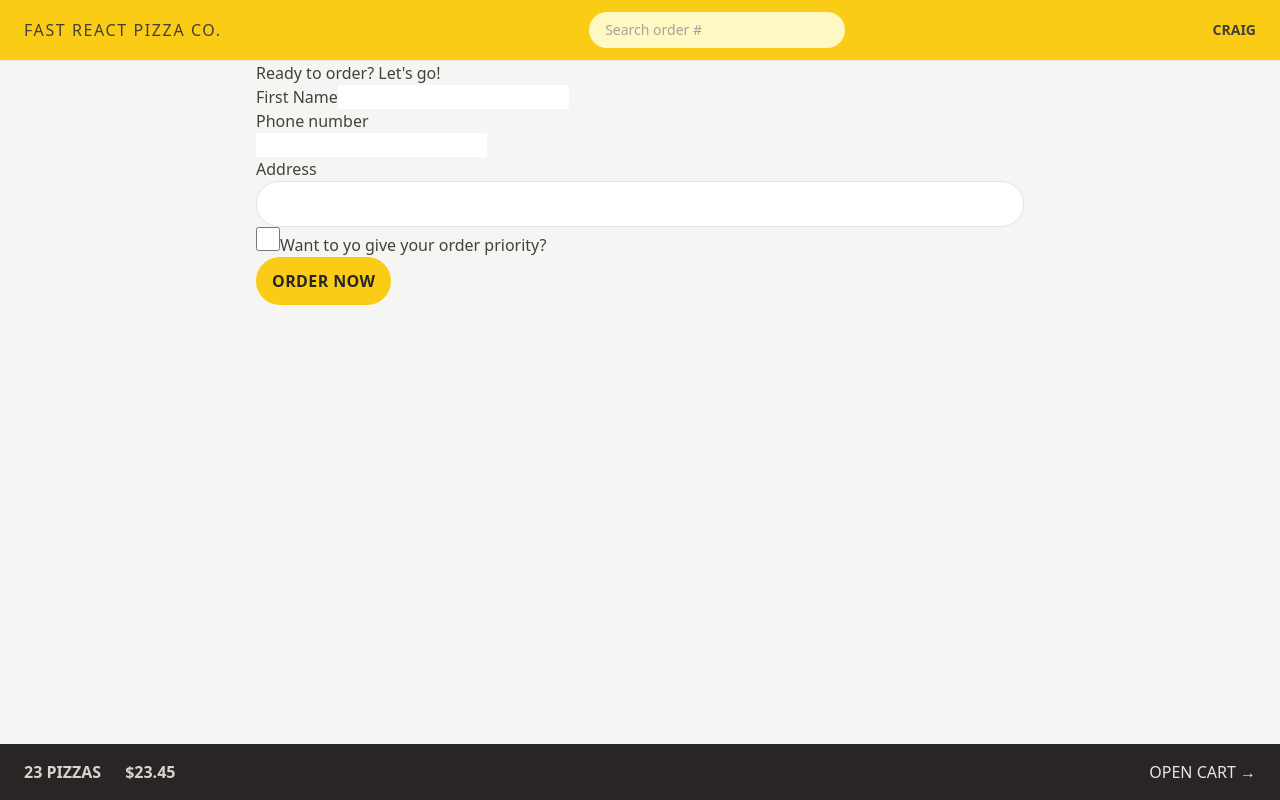
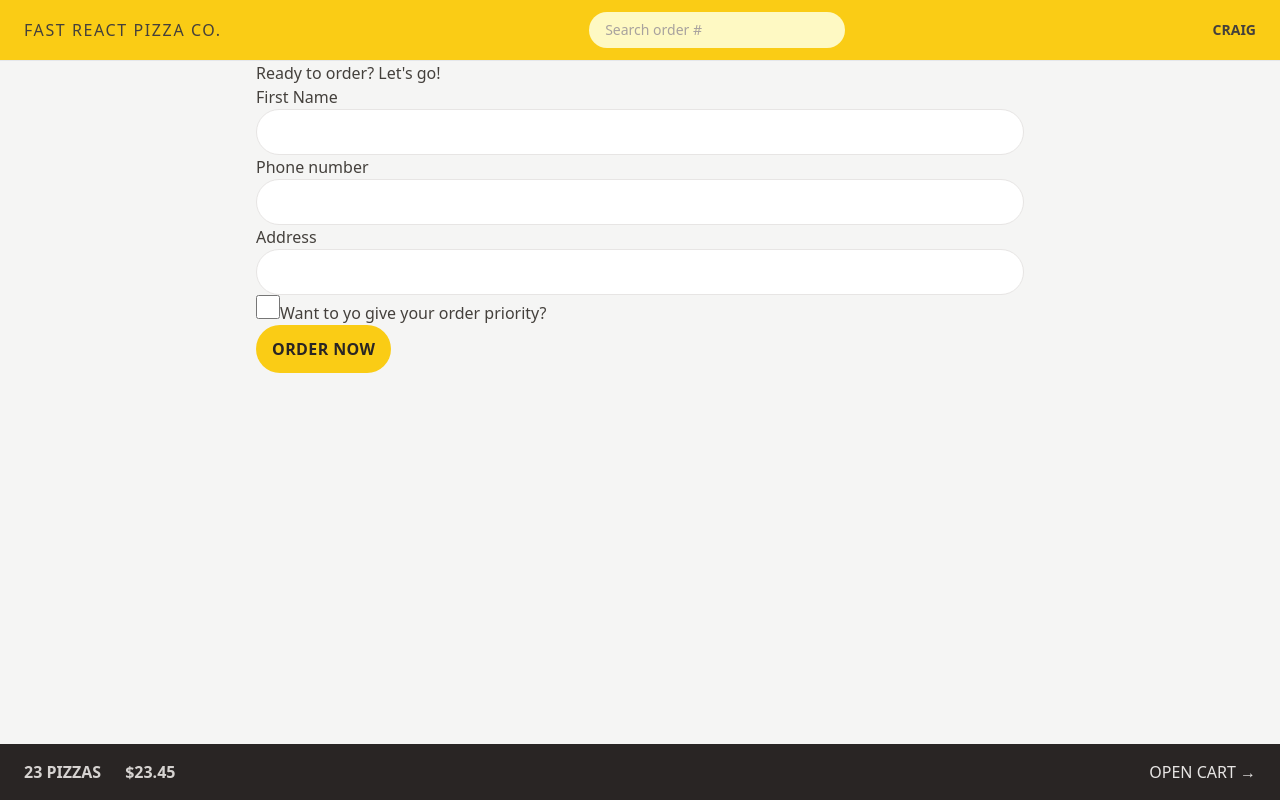
Before and after one commit to Dangereye/fast-react-pizza, a React (Vite) app: page /order/new in a window 1280 px wide. Built offline with nearby package versions, Linux system fonts and the light colour scheme.

Commit message:
Reusing styles with @apply

```diff
--- a/src/features/order/CreateOrder.jsx
+++ b/src/features/order/CreateOrder.jsx
@@ -51,13 +51,13 @@
       <Form method='POST'>
         <div>
           <label>First Name</label>
-          <input type='text' name='customer' required />
+          <input className='input' type='text' name='customer' required />
         </div>
 
         <div>
           <label>Phone number</label>
           <div>
-            <input type='tel' name='phone' required />
+            <input className='input' type='tel' name='phone' required />
           </div>
           {formErrors?.phone && <p>{formErrors.phone}</p>}
         </div>
@@ -65,12 +65,7 @@
         <div>
           <label>Address</label>
           <div>
-            <input
-              className='w-full px-4 py-2 text-sm transition-all duration-300 border rounded-full border-stone-200 focus:outline-none focus:ring focus:ring-yellow-400 md:px-6 md:py-3'
-              type='text'
-              name='address'
-              required
-            />
+            <input className='input' type='text' name='address' required />
           </div>
         </div>
 
--- a/src/index.css
+++ b/src/index.css
@@ -2,41 +2,51 @@
 @tailwind components;
 @tailwind utilities;
 
-/* body {
-  font-family: system-ui, -apple-system, BlinkMacSystemFont, 'Segoe UI', Roboto,
-    Oxygen, Ubuntu, Cantarell, 'Open Sans', 'Helvetica Neue', sans-serif;
-  background-color: #f7f7f7;
-  color: #444;
+@layer components {
+  .input {
+    @apply w-full px-4 py-2 text-sm transition-all duration-300 border rounded-full border-stone-200 focus:outline-none focus:ring focus:ring-yellow-400 md:px-6 md:py-3;
+  }
 }
-
-.layout {
-  display: grid;
-  grid-template-rows: auto 1fr auto;
-  gap: 32px;
-  height: 100dvh;
-} */
 
 /* https://dev.to/afif/i-made-100-css-loaders-for-your-next-project-4eje */
 .loader {
   width: 45px;
   aspect-ratio: 0.75;
   --c: no-repeat linear-gradient(#333 0 0);
-  background: var(--c) 0% 50%, var(--c) 50% 50%, var(--c) 100% 50%;
+  background:
+    var(--c) 0% 50%,
+    var(--c) 50% 50%,
+    var(--c) 100% 50%;
   background-size: 20% 50%;
   animation: loading 1s infinite linear;
 }
 
 @keyframes loading {
   20% {
-    background-position: 0% 0%, 50% 50%, 100% 50%;
+    background-position:
+      0% 0%,
+      50% 50%,
+      100% 50%;
   }
+
   40% {
-    background-position: 0% 100%, 50% 0%, 100% 50%;
+    background-position:
+      0% 100%,
+      50% 0%,
+      100% 50%;
   }
+
   60% {
-    background-position: 0% 50%, 50% 100%, 100% 0%;
+    background-position:
+      0% 50%,
+      50% 100%,
+      100% 0%;
   }
+
   80% {
-    background-position: 0% 50%, 50% 50%, 100% 100%;
+    background-position:
+      0% 50%,
+      50% 50%,
+      100% 100%;
   }
 }
```
